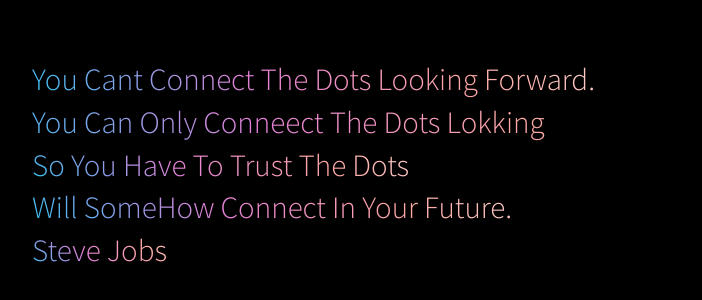
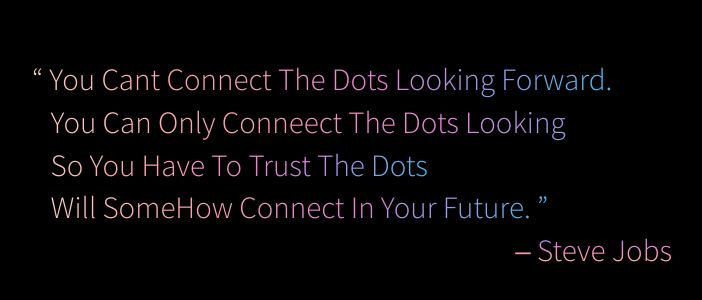
Before and after one commit to witehound/iphone-13-landingpagee, a React (Create React App) app: page / in a window 1280 px wide. Shown: the part 234-534 px from the top of the page, without its empty margins (288-990 px from the left). Built offline with nearby package versions, Linux system fonts and the light colour scheme.

Commit message:
completed quotes jsx layout

```diff
--- a/src/components/Quotes/Quotes.jsx
+++ b/src/components/Quotes/Quotes.jsx
@@ -23,22 +23,28 @@ const Quotes = () => {
       <TextContainer>
         <Text>
           <span ref={textLineOne}>
-            You Cant Connect The Dots Looking Forward.
+            &#8220; You Cant Connect The Dots Looking Forward.
           </span>
         </Text>
         <Text>
           <span ref={textLineTwo}>
-            You Can Only Conneect The Dots Lokking Backward.
+            &nbsp;&nbsp;&nbsp;You Can Only Conneect The Dots Looking Backward.
           </span>
         </Text>
         <Text>
+          &nbsp;&nbsp;&nbsp;
           <span ref={textLineThree}>So You Have To Trust The Dots</span>
         </Text>
         <Text>
-          <span ref={textLineFour}>Will SomeHow Connect In Your Future.</span>
+          &nbsp;&nbsp;&nbsp;
+          <span ref={textLineFour}>
+            Will SomeHow Connect In Your Future. &#8221;
+          </span>
         </Text>
         <Text>
-          <span ref={textLineFive}>Steve Jobs</span>
+          <span ref={textLineFive} className="author">
+            &#x23AF; Steve Jobs
+          </span>
         </Text>
       </TextContainer>
     </Section>
--- a/src/components/Quotes/QuotesStyles.js
+++ b/src/components/Quotes/QuotesStyles.js
@@ -1,10 +1,4 @@
-import styled, { keyframes } from "styled-components";
-
-const moveUp = keyframes`
-100%{
-    transform : translateY(0)
-}
-`;
+import styled from "styled-components";
 
 export const Section = styled.section`
   width: 100vw;
@@ -35,15 +29,19 @@ export const Text = styled.p`
   span {
     position: absolute;
     transform: translateY(3rem);
-    /* animation-name: ${moveUp};
-    animation-duration: 2.5s;
-    animation-timing-function: ease;
-    animation-fill-mode: forwards; */
     font-family: var(--fontL);
     -webkit-font-family: var(--fontL);
-    background-image: linear-gradient(45deg, var(--gradient));
+    background-image: linear-gradient(-45deg, var(--gradient));
     background-clip: text;
     -webkit-background-clip: text;
     -webkit-text-fill-color: transparent;
   }
+
+  .author {
+    width: 100%;
+    display: flex;
+    align-items: flex-end;
+    flex-direction: column;
+    background-image: linear-gradient(-180deg, var(--gradient));
+  }
 `;
--- a/src/utils/gsap.js
+++ b/src/utils/gsap.js
@@ -1,11 +1,11 @@
 import gsap from "gsap";
 
 export const animateQuote = (quotes) => {
-  for (let q of quotes) {
-    console.log(q);
-    gsap.to(q.current, {
+  for (let q in quotes) {
+    gsap.to(quotes[q].current, {
       y: 0,
       duration: 2.5,
+      delay: q * 0.4,
     });
   }
 };
```
